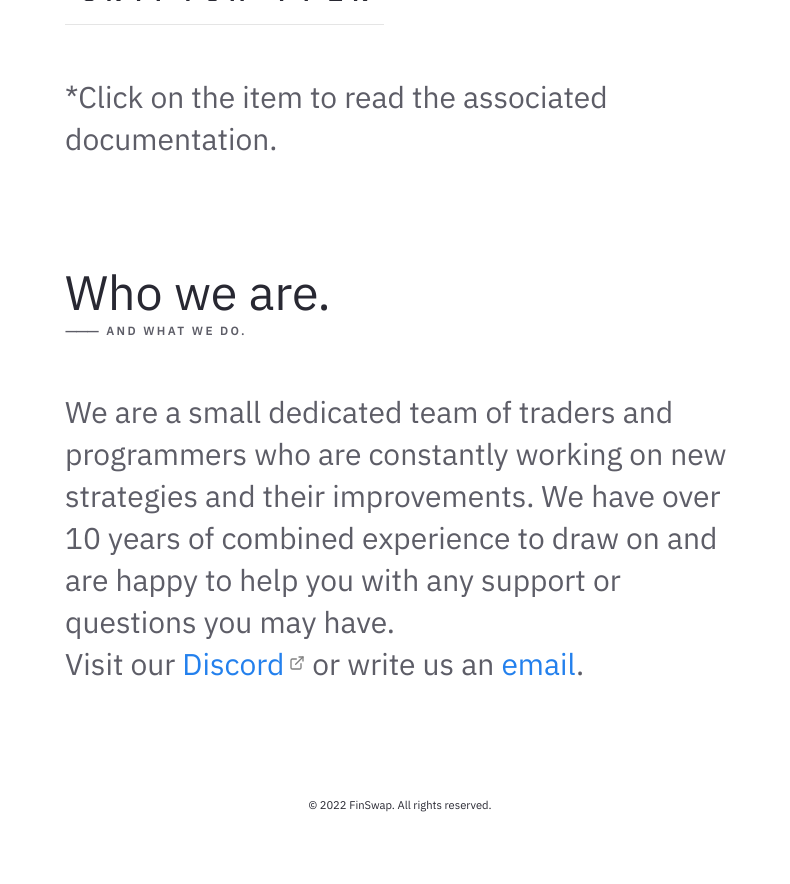
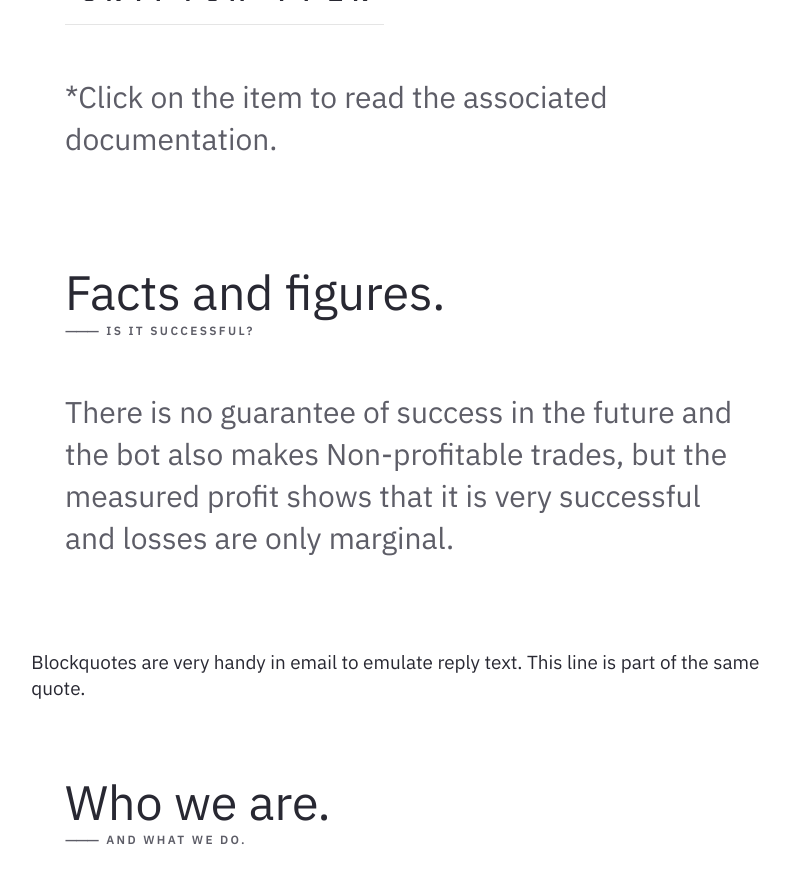
Before and after one commit to kevinroku/nroku.github.io, a Jekyll site: the page built from pages/index.md, in a window 1280 px wide and 900 px high, scrolled down 1420 px. Shown: the top 884 px of the window, without its empty margins (240-1030 px from the left). Built offline with Jekyll 4.4.1, drawn with Linux system fonts in a browser that asks for light colours; before the commit the page ends 2274 px from its top, so only the background shows below that.

Commit message:
Update Homepage.html

```diff
--- a/_includes/Homepage.html
+++ b/_includes/Homepage.html
@@ -74,6 +74,21 @@
     </div>
 </div>
 <div class="home-intro">
+    <div class="jumbo">Facts and figures. </div>
+    <h5 class="meta-title">⸻ is it successful?</h5>
+    <div class="home-sub-text"> <h3>
+       There is no guarantee of success in the future and the bot also makes Non-profitable trades,
+       but the measured profit shows that it is very successful and losses are only marginal.
+        </h3>
+    </div>
+</div>
+
+<blockquote>
+  <p>Blockquotes are very handy in email to emulate reply text.
+This line is part of the same quote.</p>
+</blockquote>
+
+<div class="home-intro">
     <div class="jumbo">Who we are. </div>
     <h5 class="meta-title">⸻ and what we do.</h5>
     <div class="home-sub-text"> <h3>
```
